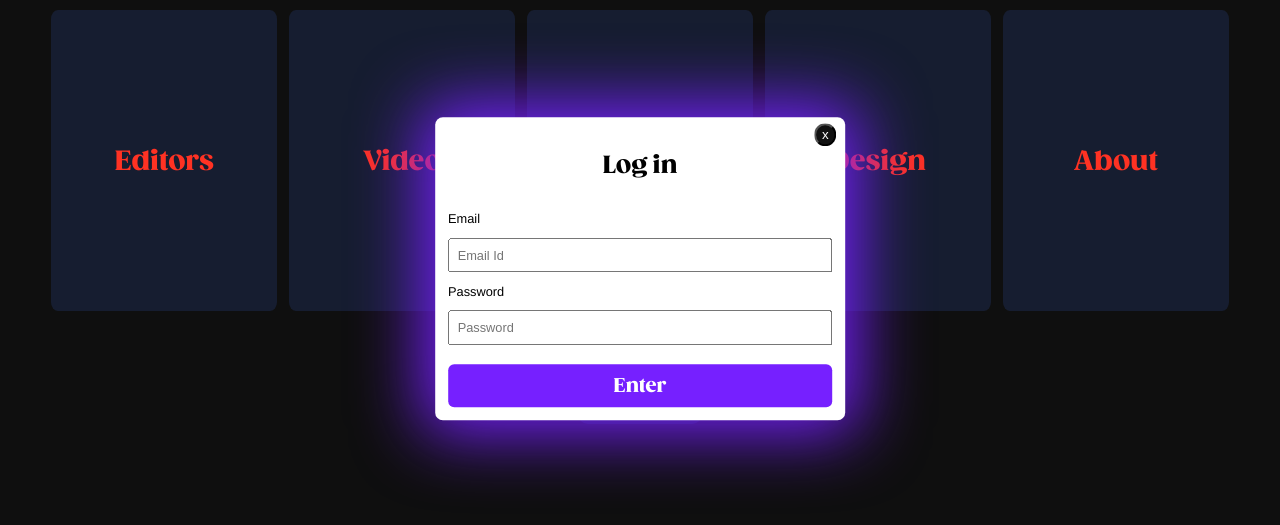
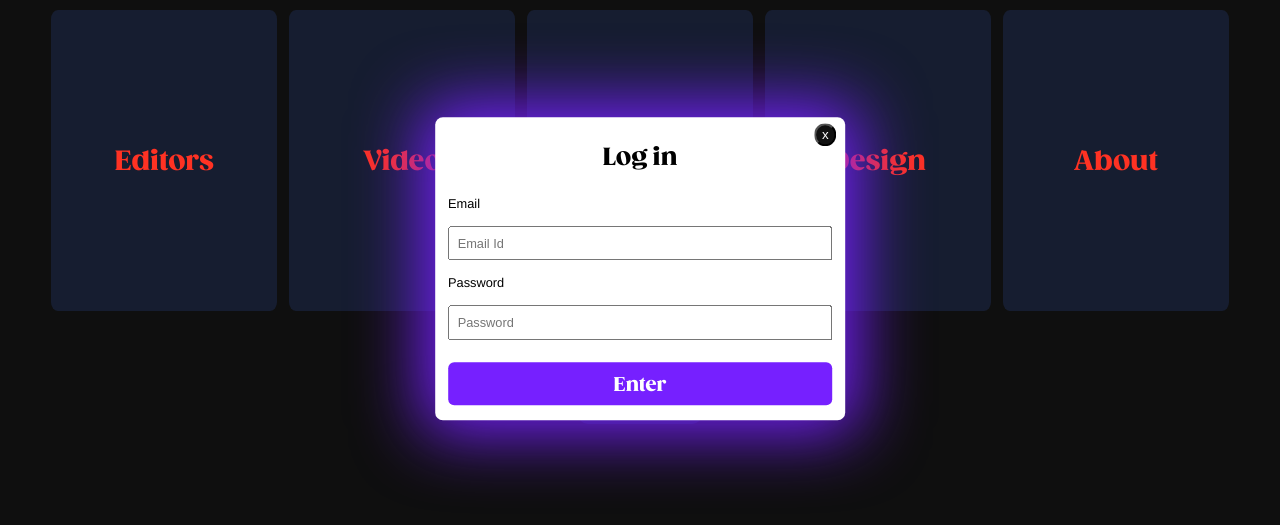
Before and after one commit to therupamdas/Vring, a website: page index.html in a window 1280 px wide. Both pictures are taken after a click on the link "log in". Shown: the part 131-656 px from the top of the page. Drawn offline with Linux system fonts and the light colour scheme.

Commit message:
Update style1.css

```diff
--- a/style1.css
+++ b/style1.css
@@ -99,6 +99,7 @@ header{
 }
 .logbox h2{
     width: 100%;
+    margin: 2.5%;
     text-align: center;
 }
 .logbox label{
@@ -142,6 +143,7 @@ header{
     color: #7620ff;
     background-color: #111111;
     transition: all ease 0.2s;
+    cursor: pointer;
 }
 .sinup:hover{
     color: #ffffff;
```
